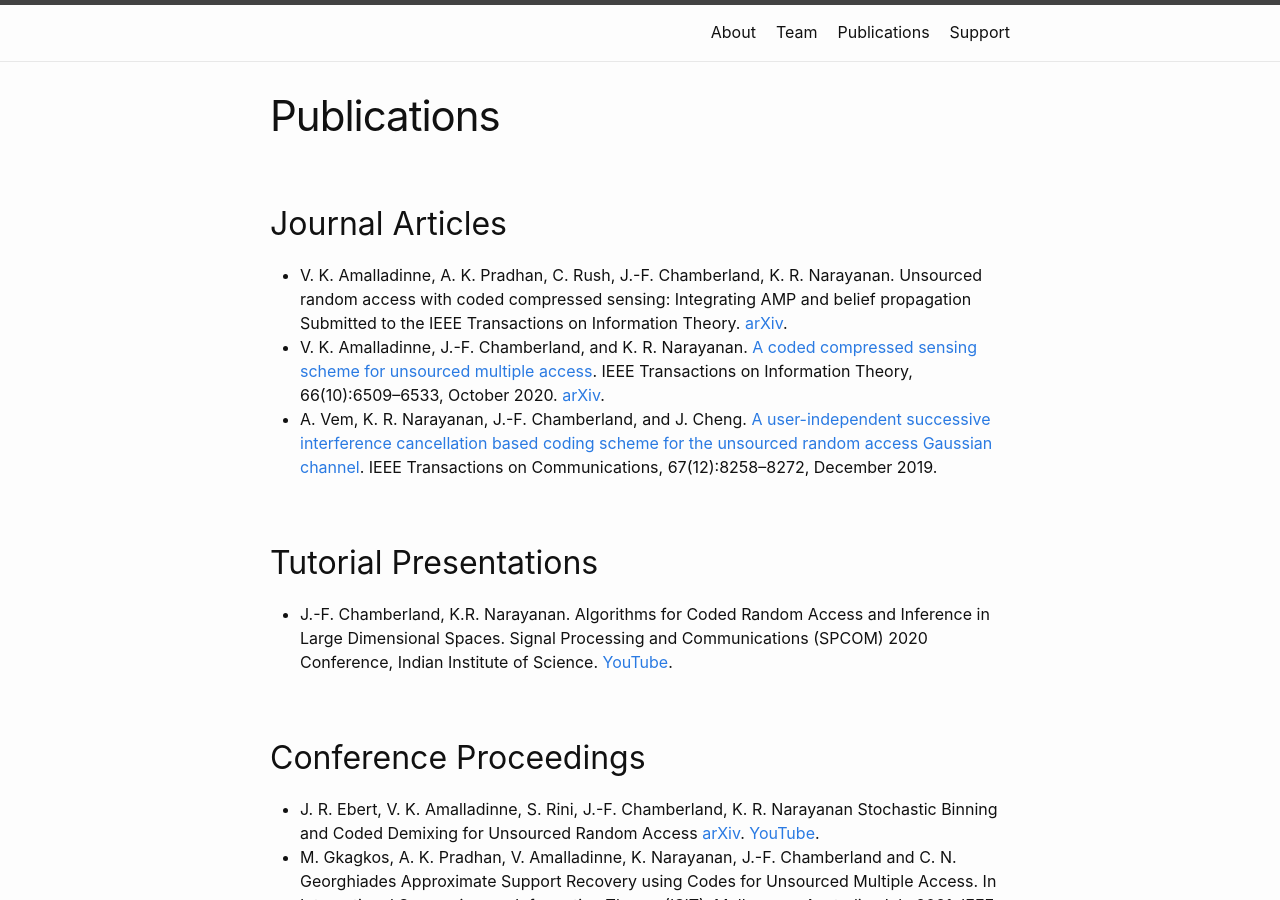
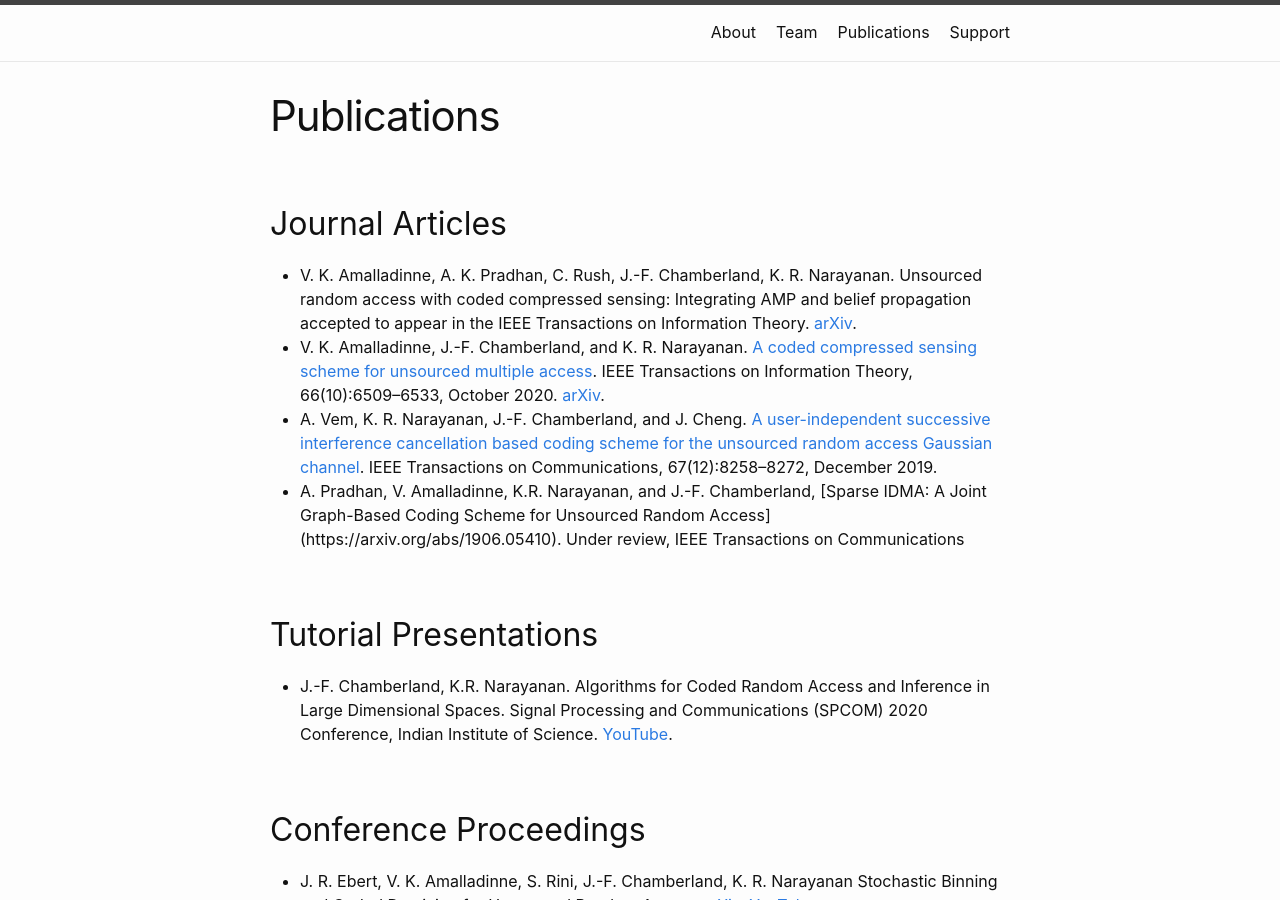
Before and after one commit to EngProjects/mMTC, a Jekyll site: the page built from publications.md, in a window 1280 px wide and 900 px high. Built offline with Jekyll 4.4.1, drawn with Linux system fonts in a browser that asks for light colours.

Commit message:
Update publications.md

```diff
--- a/publications.md
+++ b/publications.md
@@ -8,7 +8,7 @@ permalink: /Publications.html
 
 * V. K. Amalladinne, A. K. Pradhan, C. Rush, J.-F. Chamberland, K. R. Narayanan.
 Unsourced random access with coded compressed sensing: Integrating AMP and belief propagation
-Submitted to the IEEE Transactions on Information Theory.
+accepted to appear in the IEEE Transactions on Information Theory.
 [arXiv](https://arxiv.org/abs/2010.04364).
 * V. K. Amalladinne, J.-F. Chamberland, and K. R. Narayanan.
 [A coded compressed sensing scheme for unsourced multiple access](https://dx.doi.org/10.1109/TIT.2020.3012948).
@@ -17,6 +17,10 @@ IEEE Transactions on Information Theory, 66(10):6509–6533, October 2020.
 * A. Vem, K. R. Narayanan, J.-F. Chamberland, and J. Cheng.
 [A user-independent successive interference cancellation based coding scheme for the unsourced random access Gaussian channel](https://dx.doi.org/10.1109/TCOMM.2019.2940216).
 IEEE Transactions on Communications, 67(12):8258–8272, December 2019.
+* A. Pradhan, V. Amalladinne, K.R. Narayanan, and J.-F. Chamberland,
+[Sparse IDMA: A Joint Graph-Based Coding Scheme for Unsourced Random Access]
+(https://arxiv.org/abs/1906.05410).
+Under review, IEEE Transactions on Communications
 
 ## Tutorial Presentations
 * J.-F. Chamberland, K.R. Narayanan.
```
